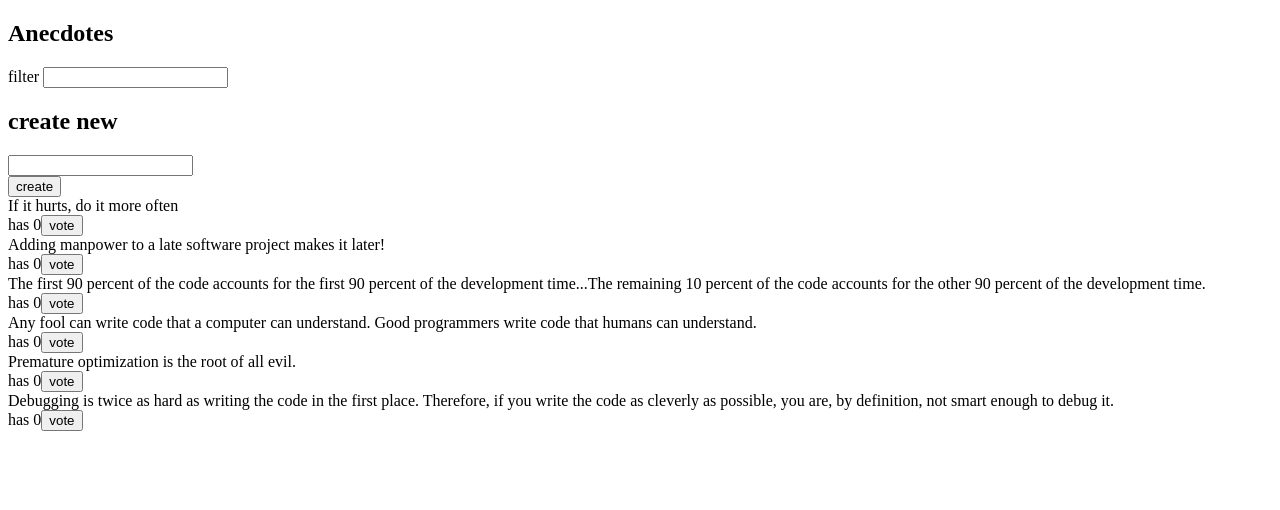
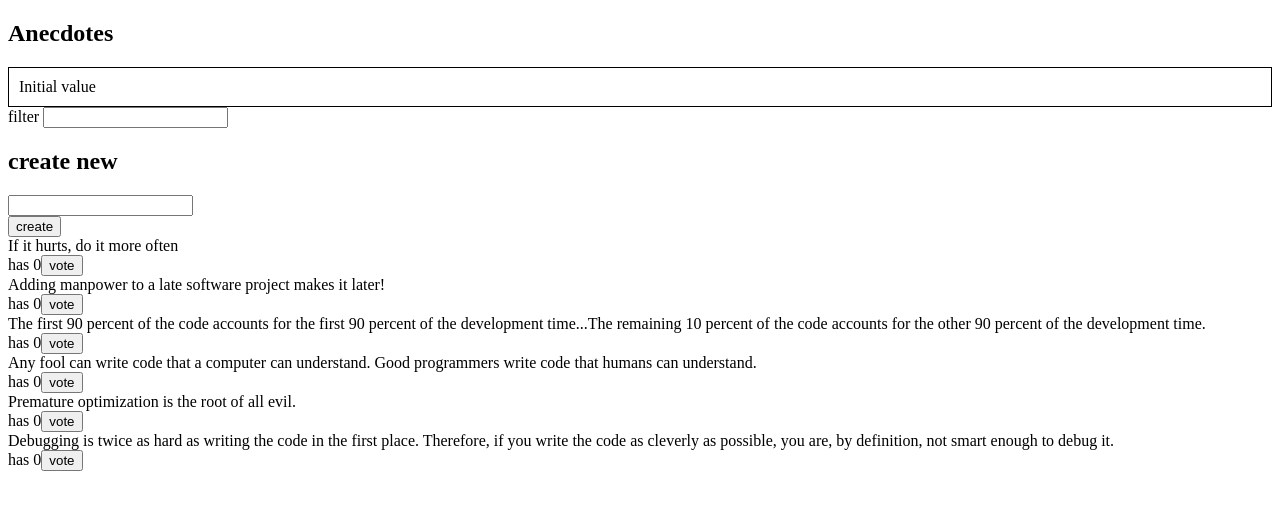
Before and after one commit to BobtheGoon/FullStackOpenPart6, a JavaScript app in the folder redux-anecdotes/: page / in a window 1280 px wide. Shown: the top 510 px of the page. Built offline with nearby package versions, Linux system fonts and the light colour scheme; the HTML template or start-up script is replaced by a standard one.

Commit message:
Add Notification component and notificationReducer

```diff
--- a/redux-anecdotes/src/App.js
+++ b/redux-anecdotes/src/App.js
@@ -1,11 +1,13 @@
 import AnecdoteForm from './components/AnecdoteForm'
 import AnectodeList from './components/AnecdoteList'
 import Filter from './components/Filter'
+import Notification from './components/Notification'
 
 const App = () => {
   return (
     <div>
       <h2>Anecdotes</h2>
+      <Notification />
       <Filter />
       <AnecdoteForm />
       <AnectodeList />
--- a/redux-anecdotes/src/components/AnecdoteList.js
+++ b/redux-anecdotes/src/components/AnecdoteList.js
@@ -18,8 +18,6 @@
     return Number(a.votes) > Number(b.votes) ? -1 : 1
   }
 
-  console.log(anecdotes)
-
   return (
     <div>
       {/*We have to use a spread operator for anecdotes so as to not mutate the state of redux*/}
--- a/redux-anecdotes/src/components/Notification.js
+++ b/redux-anecdotes/src/components/Notification.js
@@ -1,4 +1,10 @@
+import { useSelector } from "react-redux"
+
 const Notification = () => {
+  const notification = useSelector(({notification}) => {
+    return notification
+  })
+
   const style = {
     border: 'solid',
     padding: 10,
@@ -6,7 +12,7 @@
   }
   return (
     <div style={style}>
-      render here notification...
+      {notification}
     </div>
   )
 }
--- a/redux-anecdotes/src/reducers/filterReducer.js
+++ b/redux-anecdotes/src/reducers/filterReducer.js
@@ -8,7 +8,6 @@
 
   reducers: {
     filterUpdate(state, action) {
-      console.log(state)
       return action.payload
     },
   }
--- /dev/null
+++ b/redux-anecdotes/src/reducers/notificationReducer.js
@@ -0,0 +1,17 @@
+import { createSlice } from "@reduxjs/toolkit";
+
+const initialState = 'Initial value'
+
+const notificationSlice = createSlice({
+  name:'notification',
+  initialState,
+
+  reducers: {
+    updateNotification (state, action) {
+      console.log('hi')
+    }
+  }
+})
+
+export const {updateNotification} = notificationSlice.actions
+export default notificationSlice.reducer
--- a/redux-anecdotes/src/store.js
+++ b/redux-anecdotes/src/store.js
@@ -2,11 +2,13 @@
 
 import anecdoteReducer from './reducers/anecdoteReducer'
 import filterReducer from './reducers/filterReducer'
+import notificationReducer from "./reducers/notificationReducer"
 
 const store = configureStore({
   reducer: {
     anecdotes: anecdoteReducer,
-    filter: filterReducer
+    filter: filterReducer,
+    notification: notificationReducer
   }
 })
 
```
